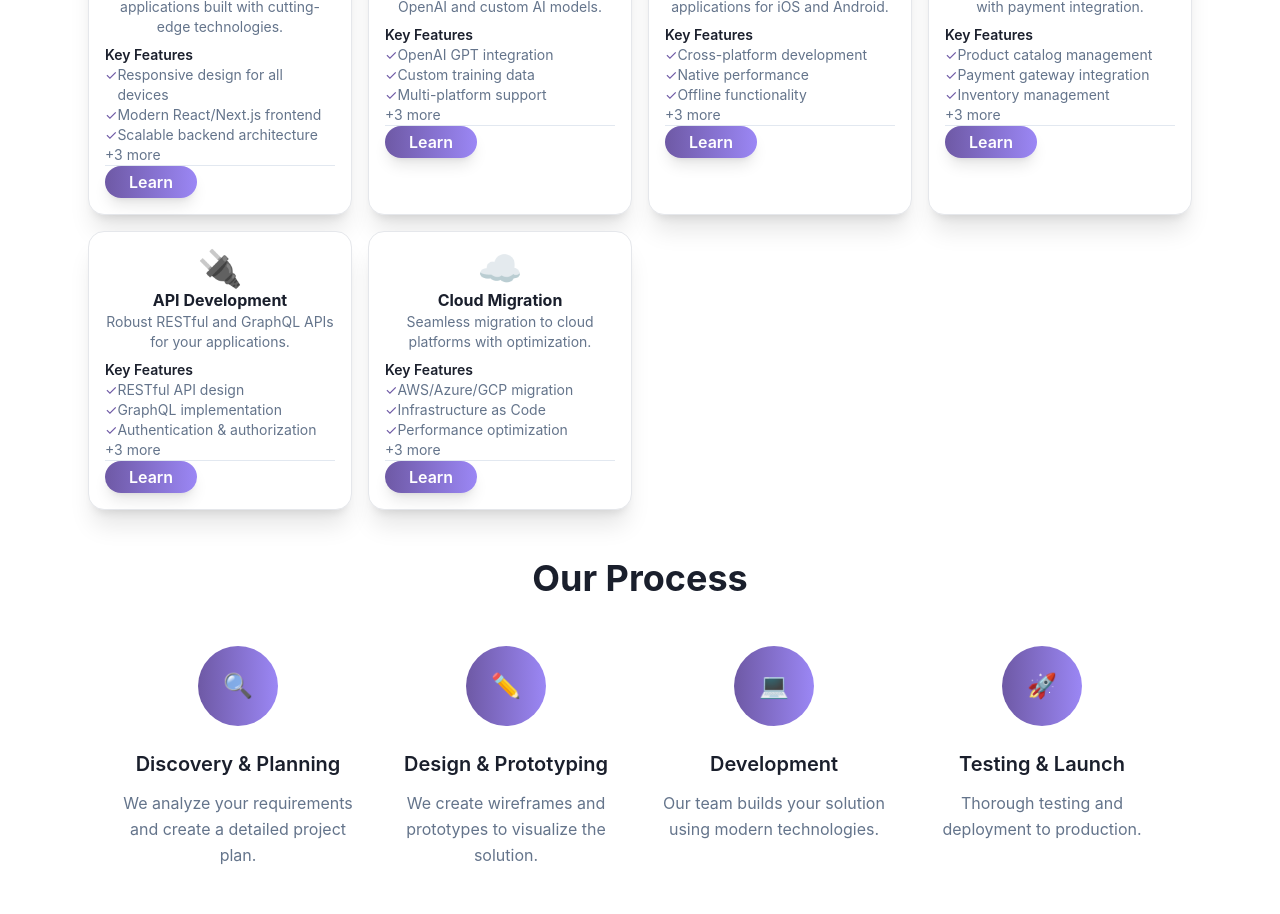
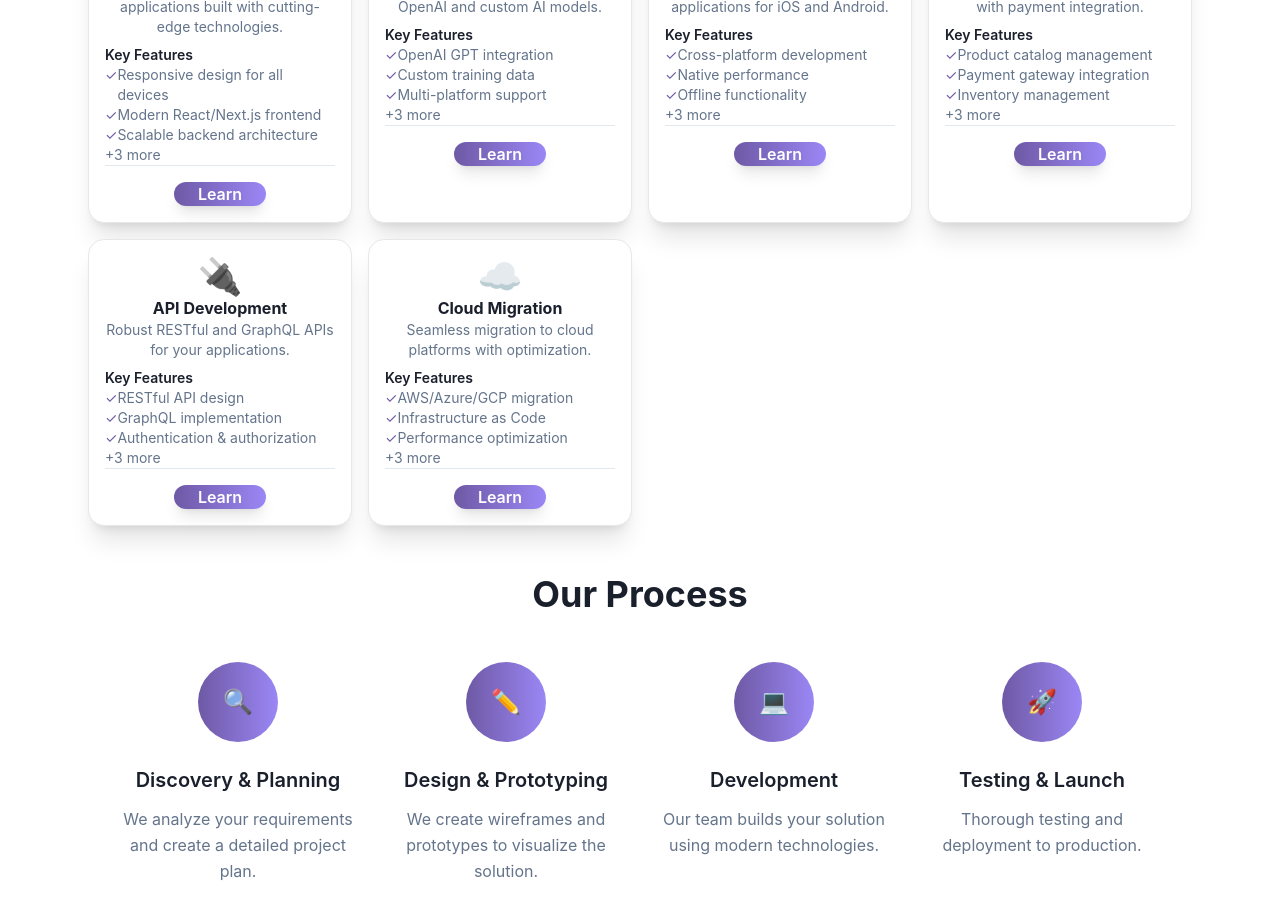
Before and after one commit to rastogi30/Mindor-tech, a Next.js app: page /services in a window 1280 px wide. Shown: the part 1040-1954 px from the top of the page. Built offline with nearby package versions, Linux system fonts and the light colour scheme.

Commit message:
minor fix

```diff
--- a/pages/services.tsx
+++ b/pages/services.tsx
@@ -405,7 +405,7 @@ const ServicesPage: React.FC = () => {
                           )}
                         </ul>
                       </div>
-                      <div className="flex items-center justify-between w-full mt-auto pt-2 border-t border-border">
+                      <div className="flex items-center justify-center w-full mt-auto pt-2 border-t border-border">
                         {/* <div className="flex flex-col">
                           <span className="text-primary font-bold text-xs">{service.price}</span>
                           <span className="text-xs text-text-secondary">{service.duration}</span>
@@ -413,7 +413,7 @@ const ServicesPage: React.FC = () => {
 
                         <Link
                           href={`/service-detail?id=${service.id}`}
-                          className="inline-flex items-center gap-2 bg-gradient-to-r from-primary to-primary-light text-white rounded-full px-6 py-1 text-base font-semibold shadow-lg transition-all duration-200 hover:from-primary-light hover:to-primary focus:outline-none focus:ring-2 focus:ring-primary ml-2 whitespace-nowrap min-w-fit hover:scale-105 hover:shadow-xl"
+                          className="inline-flex items-center gap-2 bg-gradient-to-r from-primary to-primary-light text-white rounded-full px-6 mt-4 text-base font-semibold shadow-lg transition-all duration-200 hover:from-primary-light hover:to-primary focus:outline-none focus:ring-2 focus:ring-primary ml-2 whitespace-nowrap min-w-fit hover:scale-105 hover:shadow-xl"
                         >
                           Learn
                         </Link>
```
